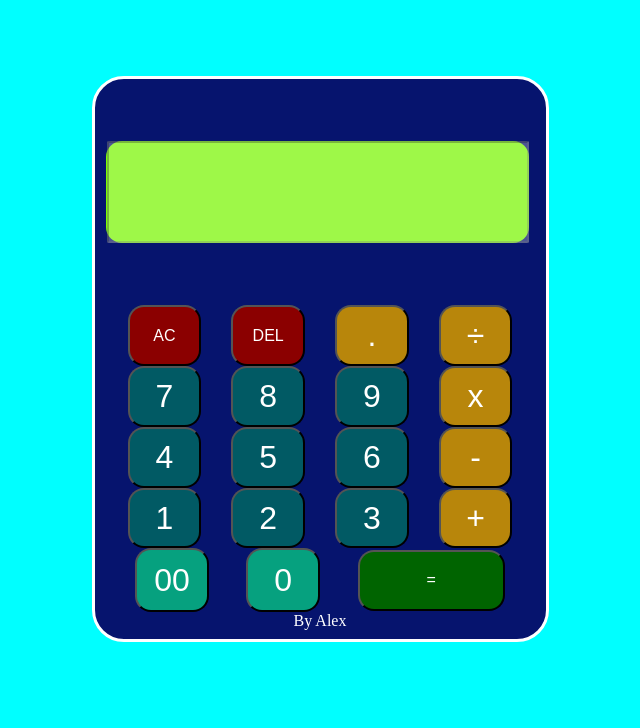
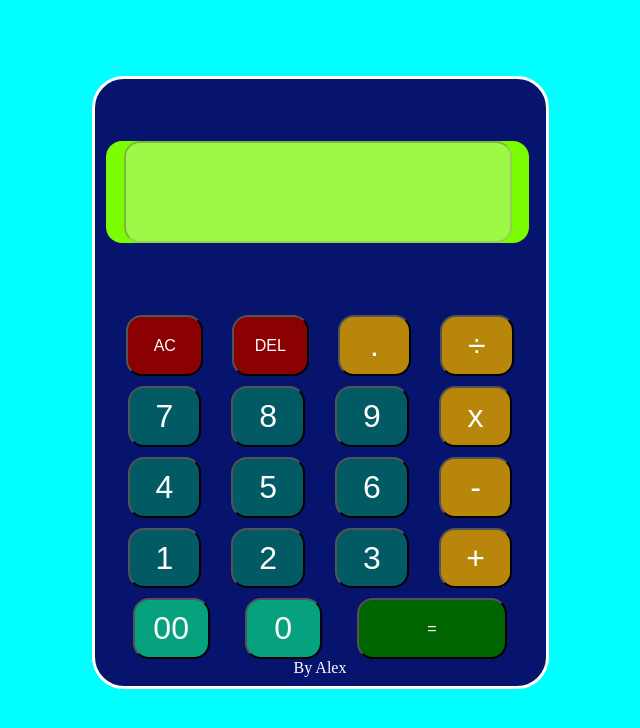
Before and after one commit to Alex-Enogiasun/calculator.github.io, a plain HTML site: page index.html in a window 1280 px wide. Shown: the whole page, without its empty margins (323-963 px from the left). Drawn offline with Linux system fonts and the light colour scheme.

Commit message:
Update style.css

```diff
--- a/style.css
+++ b/style.css
@@ -31,7 +31,7 @@ body{
 }
 
 input{ border-radius: 1%;
-    width: 98%;
+    width: 95%;
     height: 98%;
     font-size: medium;
     color: white;
@@ -43,14 +43,16 @@ margin:14% 3%;
 margin-left: 2%;
 background-color: lawngreen;
 border-radius: 1rem;
-width: 95%;
+
 }
 
 .screen input{
     height: 6rem;
+    width: 90%;
     font-size: xx-large;
     color: black;
     font-weight: bolder;
+  border-radius: 1rem;
 }
 
 .operations{
@@ -61,6 +63,7 @@ width: 95%;
     height: 3.8rem;
     border-radius: 1rem;
     padding: 2%;
+  margin-top: 10px;
 }
 
 .numbs{
@@ -71,32 +74,35 @@ width: 95%;
     height: 3.8rem;
     border-radius: 1rem;
     padding: 2%;
+  margin-top: 10px;
 }
 
 .myequal{
     background-color: darkgreen;
     color: white;
-    width: 9.2rem;
+    width: 9.4rem;
     height: 3.8rem;
     border-radius: 1rem;
-    padding: 2%;
+    margin-top: 10px;
 }
 
 .zero{
     background-color: rgb(6, 161, 127);
     color: white;
     font-size: xx-large;
-    width: 4.6rem;
-    height: 4rem;
+    width: 4.8rem;
+    height: 3.8rem;
     border-radius: 1rem;
-    padding: 2%;
+    margin-top: 10px;
+
 }
 
 .acdel{
     background-color: darkred;
     color: white;
-    width: 4.6rem;
+    width: 4.8rem;
     height: 3.8rem;
     border-radius: 1rem;
     padding: 2%;
+  margin-top: 10px;
 }
```
